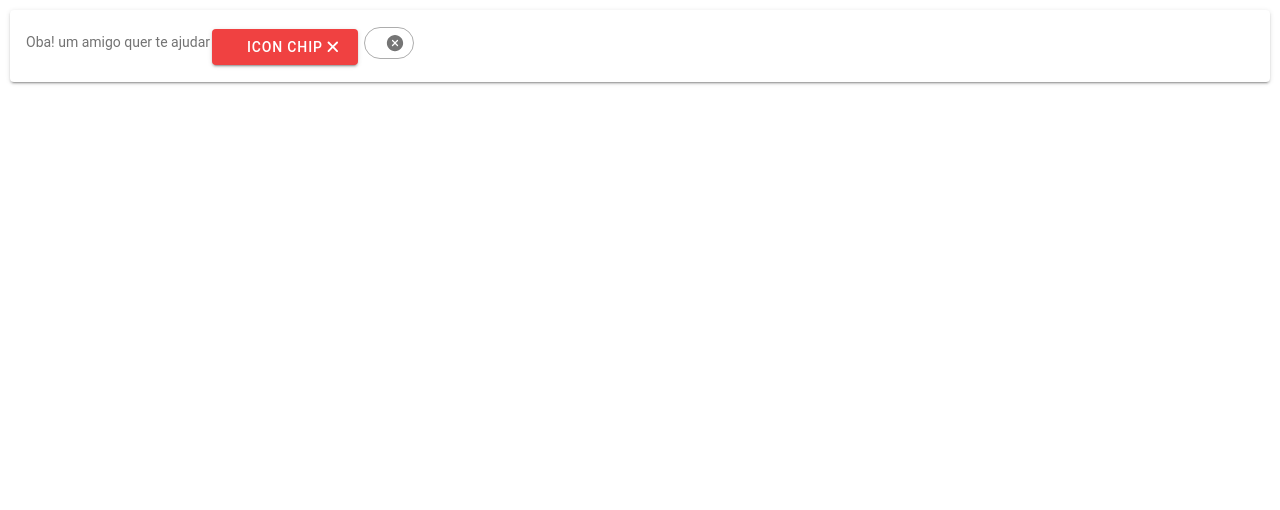
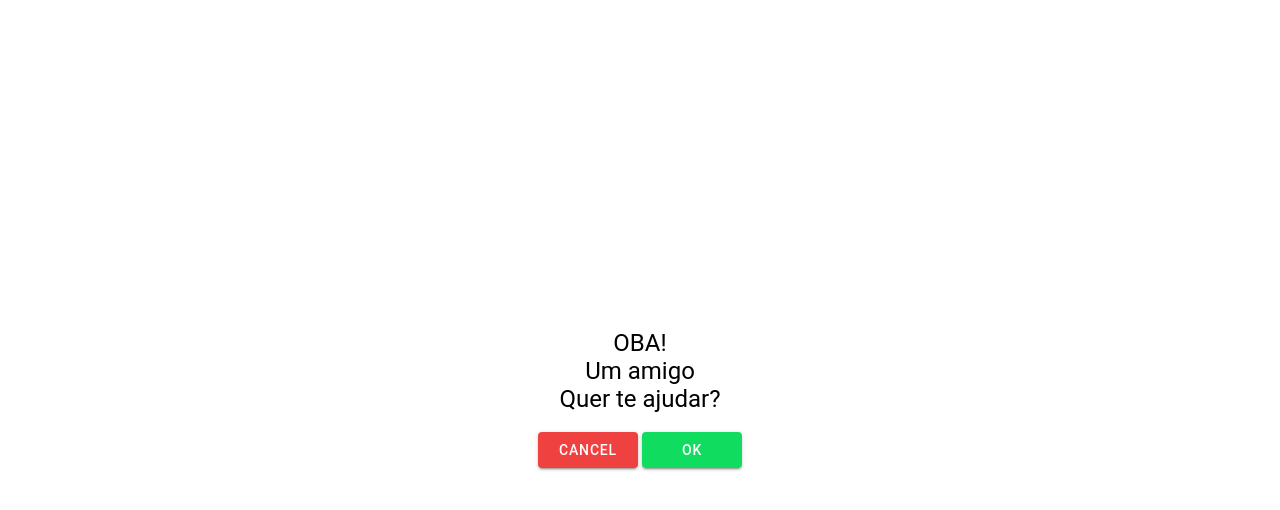
Before and after one commit to AlexsandroSA/movilehack-afro, a React (Create React App) app in the folder front/: page /notification in a window 1280 px wide. Shown: the top 510 px of the page. Built offline with nearby package versions, Linux system fonts and the light colour scheme.

Commit message:
(mentor-match) Notification mentor match Notification mentor match finished

```diff
--- a/front/src/pages/Notification/index.css
+++ b/front/src/pages/Notification/index.css
@@ -18,3 +18,46 @@ ion-text {
 ion-card {
   --background: #fff;
 } */
+
+ion-content {
+  margin-top: 20px;
+  /* --background: #f00; */
+}
+
+ion-text {
+  font-size: 24px;
+  text-align: center;
+  margin: auto;
+}
+
+ion-grid {
+  /* background-color: #f00; */
+  display: flex;
+  /* flex: 1; */
+  height: 100%;
+  flex-direction: column;
+  justify-content: center;
+}
+
+.textRow {
+  display: flex;
+  flex-direction: column;
+  margin-bottom: 15px;
+}
+
+ion-row {
+  display: flex;
+  /* flex: 1; */
+  align-items: center;
+  justify-content: center;
+}
+
+ion-button {
+  width: 100px;
+}
+
+ion-icon {
+  --color: #fff;
+  --background: #fff;
+  color: #fff;
+}
--- a/front/src/pages/Notification/index.tsx
+++ b/front/src/pages/Notification/index.tsx
@@ -2,6 +2,9 @@ import React from 'react';
 import {
   IonContent,
   IonPage,
+  IonGrid,
+  IonCol,
+  IonRow,
   IonText,
   IonButton,
   IonCard,
@@ -16,21 +19,24 @@ import './index.css';
 const Notification: React.FC = () => {
   return (
     <IonPage>
-      <IonContent fullscreen>
-        <IonCard>
-          <IonCardContent>
-            <IonText>{"Oba!\num amigo\nquer te ajudar"}</IonText>
-            <IonButton color="danger">
-              <IonIcon></IonIcon>
-              <IonLabel>Icon Chip</IonLabel>
-              <IonIcon name="close" />
+      <IonContent>
+
+        <IonGrid>
+          <IonRow className='textRow'>
+            <IonText>OBA!</IonText>
+            <IonText>Um amigo</IonText>
+            <IonText>Quer te ajudar?</IonText>
+          </IonRow>
+          <IonRow>
+
+            <IonButton color='danger'>
+              Cancel
             </IonButton>
-            <IonChip outline>
-              <IonIcon name="close-circle"></IonIcon>
-            </IonChip>
-
-          </IonCardContent>
-        </IonCard>
+            <IonButton color='success'>
+              OK
+              </IonButton>
+          </IonRow>
+        </IonGrid>
       </IonContent>
     </IonPage>
   );
```
